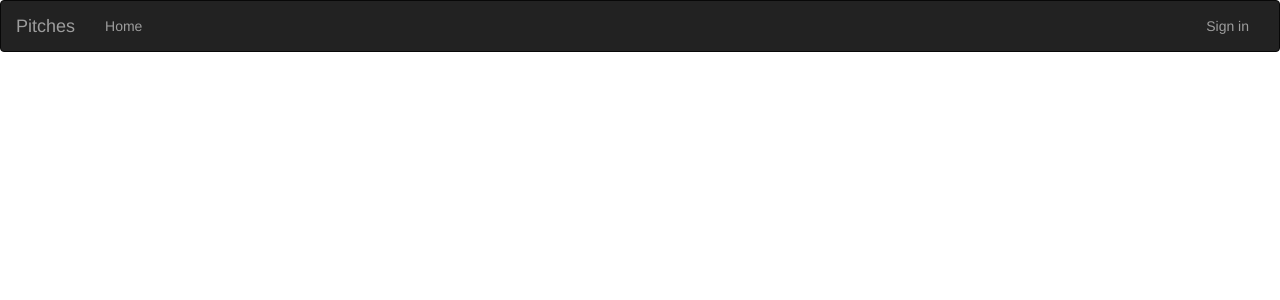
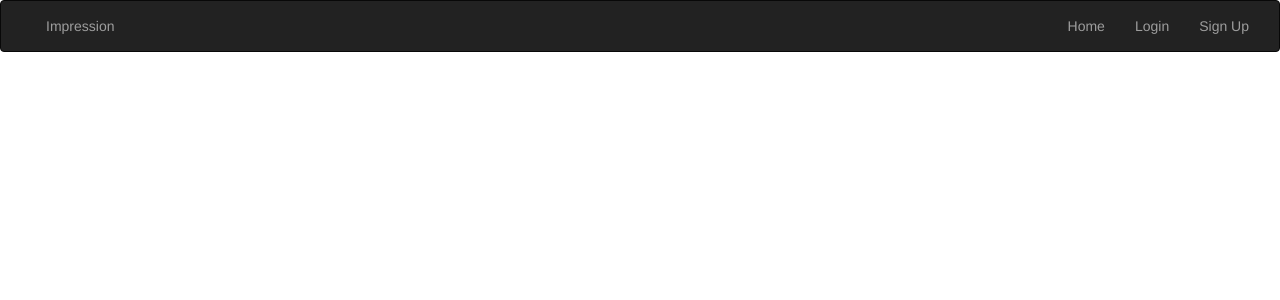
Before and after one commit to Kadas36/Pitch-App, a Python web app: template app/templates/base.html in a window 1280 px wide. Shown: the top 300 px of the page. Run offline with Jinja, Linux system fonts and the light colour scheme; the template is opened without the code that fills it, so the values that code supplies are empty; some libraries are stand-ins or nearby versions.

Commit message:
Update navbar

```diff
--- a/app/templates/navbar.html
+++ b/app/templates/navbar.html
@@ -1,28 +1,19 @@
-<body>
 <div class="navbar navbar-inverse" role="navigation">
   <div class="container-fluid">
-			<div class="navbar-header">
-				<button type="button" class="navbar-toggle" data-toggle="collapse" data-target=".navbar-collapse">
-					<span class="sr-only">Toggle navigation</span>
-					<span class="icon-bar"></span>
-					<span class="icon-bar"></span>
-					<span class="icon-bar"></span>
-				</button>
-				<a class="navbar-brand" href="/"> Pitches </a>
-			</div>
     <div class="navbar-collapse collapse">
       <ul class="nav navbar-nav">
-						<li><a href="/">Home</a></li>
+        <li><a href="/"> Impression </a></li>
       </ul>
       <ul class="nav navbar-nav navbar-right">
+         <li><a href="/"> Home </a></li>
          {% if current_user.is_authenticated %}
-					<li><a href="/">Profile</a></li>
-					<li><a href="/">Sign out</a></li>
+         <li><a class="nav-item nav-link" href="{{ url_for('main.new_pitch') }}">New Pitch</a></li>
+         <li><a class="nav-item nav-link" href="{{ url_for('auth.logout') }}">Logout</a></li>
          {% else %}
-					<li><a href="/">Sign in</a></li>
-					{%endif%}
+         <li><a class="nav-item nav-link" href="{{ url_for('auth.login') }}">Login</a></li>
+         <li><a class="nav-item nav-link" href="{{ url_for('auth.register') }}">Sign Up</a></li>
+         {% endif %}
       </ul>
     </div>
   </div>
 </div>
-</body>
```
Lines whose indentation alone changed are shown as unchanged.
